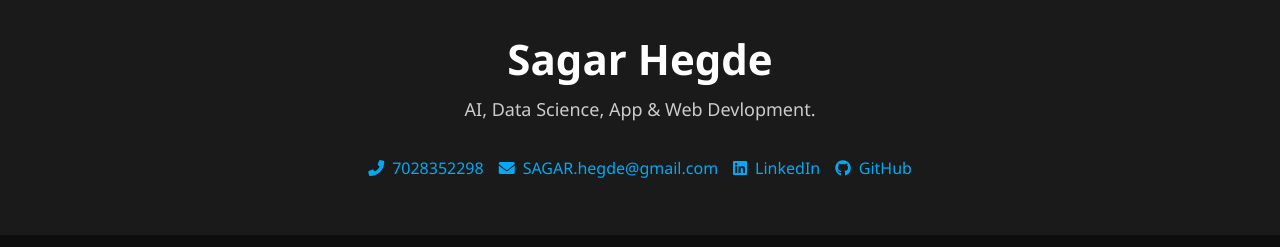
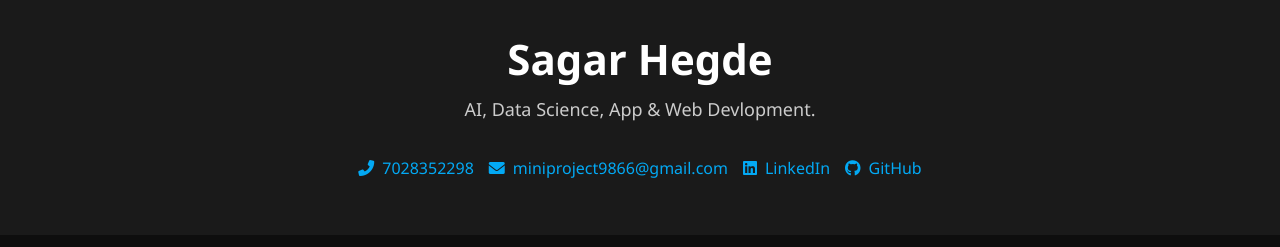
Before and after one commit to code-hub-007/my-Resume, a plain HTML site: page index.html in a window 1280 px wide. Shown: the top 247 px of the page. Drawn offline with Linux system fonts and the light colour scheme.

Commit message:
index.html

```diff
--- a/index.html
+++ b/index.html
@@ -181,7 +181,7 @@
         <div class="contact-info">
             <ul>
                 <li><i class="fas fa-phone-alt"></i>7028352298</li>
-                <li><i class="fas fa-envelope"></i> <a href="mailto:miniproject9866@gmail.com">SAGAR.hegde@gmail.com</a></li>
+                <li><i class="fas fa-envelope"></i> <a href="mailto:miniproject9866@gmail.com">miniproject9866@gmail.com</a></li>
                 <li><i class="fab fa-linkedin"></i> <a href="https://www.linkedin.com/in/mp++/" target="_blank">LinkedIn</a></li>
                 <li><i class="fab fa-github"></i> <a href="https://github.com/code-hub-007" target="_blank">GitHub</a></li>
             </ul>
```
